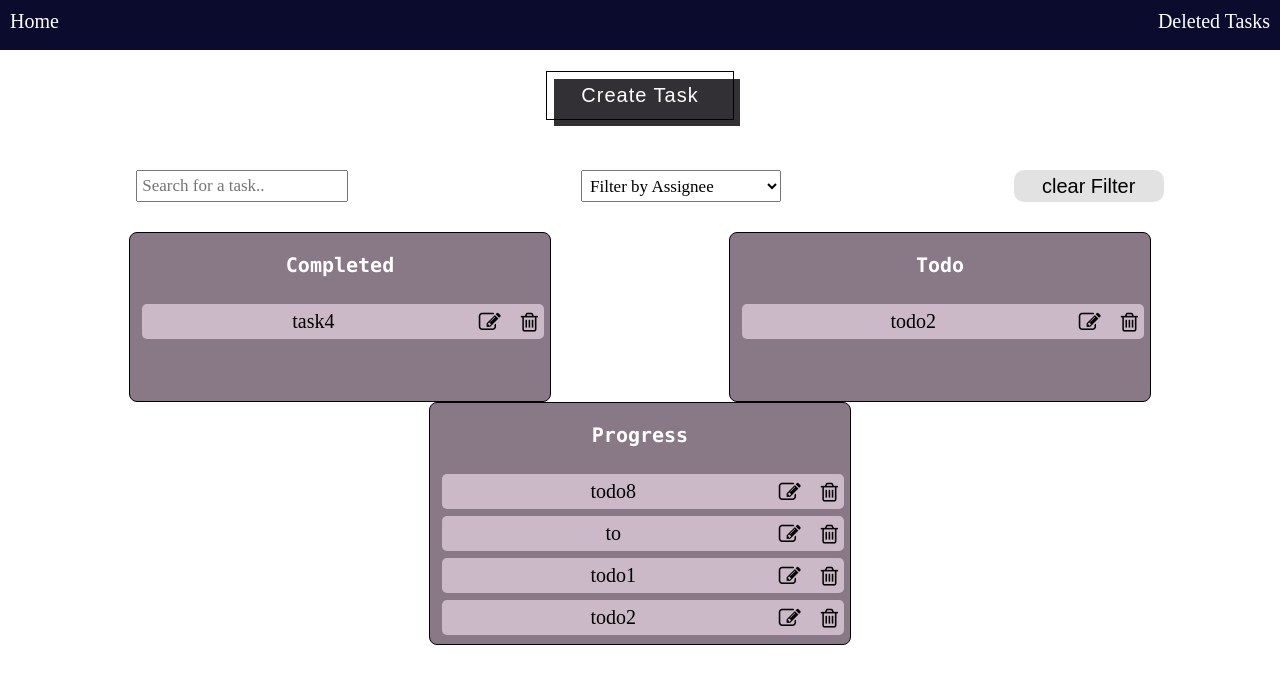
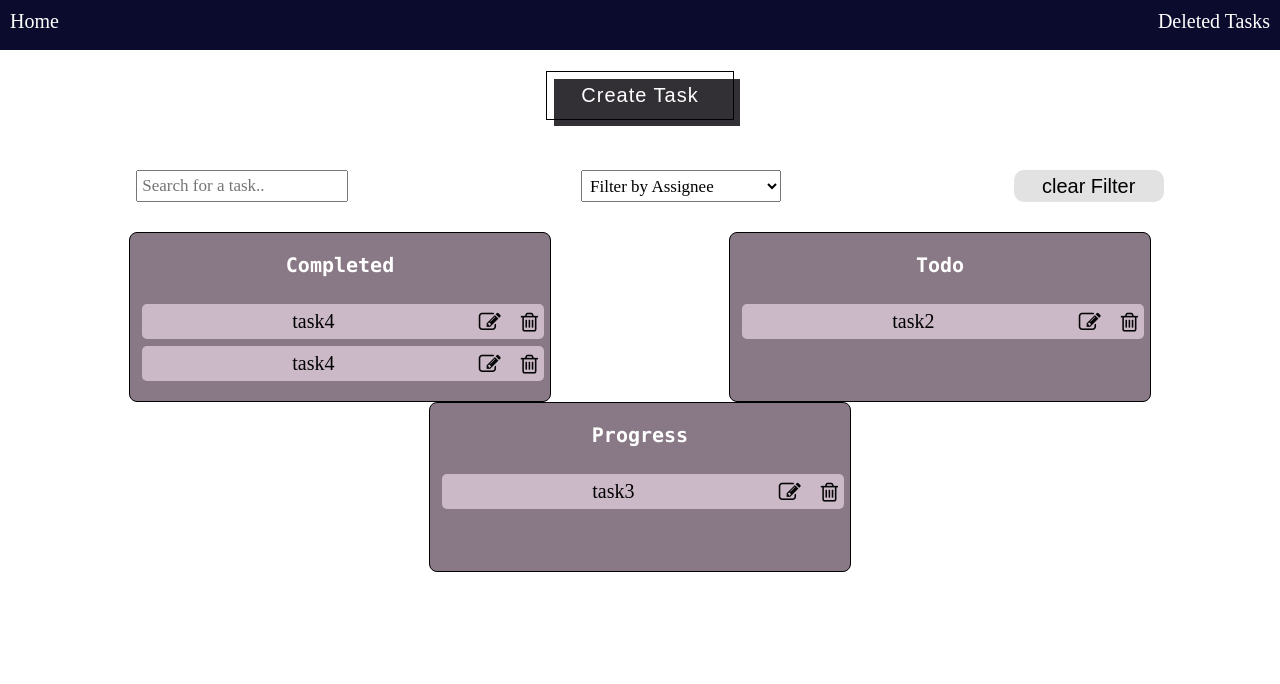
Before and after one commit to aastha-attentive/task2, a React (Create React App) app: page / in a window 1280 px wide. Shown: the top 684 px of the page. Built offline with nearby package versions, Linux system fonts and the light colour scheme; data requests are answered from the project's data file.

Commit message:
updating

```diff
--- a/db.json
+++ b/db.json
@@ -1,96 +1,66 @@
 {
   "tasks": [
     {
-      "id": "beb4ae91-b5af-4116-72d6-3d732c0e56c8",
-      "taskname": "todo2",
-      "assignee": "me",
-      "priority": "",
+      "id": "e07ec7bc-7164-f53a-0bc8-81f7b3e26ba8",
+      "taskname": "task4",
+      "assignee": "Me",
+      "priority": "P1",
       "days": "0",
       "hours": "1",
-      "statuss": "assigned",
-      "storypoints": "2023-01-26T10:12:20.726Z"
+      "statuss": "completed",
+      "storypoints": "2023-01-27T08:56:59.800Z"
     },
     {
-      "id": "3ae12a50-dc4e-775f-e6fc-a05a4ef0d5eb",
-      "taskname": "todo8",
-      "assignee": "",
-      "priority": "",
+      "id": "e07ec7bc-7164-f53a-81f7b3e26ba8",
+      "taskname": "task2",
+      "assignee": "Mentor",
+      "priority": "P1",
       "days": "1",
-      "hours": "2",
-      "statuss": "progress",
-      "storypoints": "2023-01-26T12:30:18.439Z"
+      "hours": "1",
+      "statuss": "assigned",
+      "storypoints": "2023-01-27T08:56:59.800Z"
     },
     {
-      "id": "50ab960c-8d5b-5c16-3d18-7f854d52e7cd",
-      "taskname": "to",
-      "assignee": "sapna",
-      "priority": "male",
-      "days": "1",
-      "hours": "2",
+      "id": "bc-7164-f53a-0bc8-81f7b3e26ba8",
+      "taskname": "task3",
+      "assignee": "Team Leader",
+      "priority": "P1",
+      "days": "0",
+      "hours": "1",
       "statuss": "progress",
-      "storypoints": "2023-01-26T17:53:32.872Z"
+      "storypoints": "2023-01-26T08:56:59.800Z"
     },
     {
-      "id": "a7c806ea-2cf5-6ce1-16a2-2d8f9d3e4f9e",
-      "taskname": "todo1",
-      "assignee": "",
-      "priority": "",
-      "days": 0,
-      "hours": 0,
-      "statuss": "progress",
-      "storypoints": "2023-01-26T18:28:35.073Z"
-    },
-    {
-      "id": "6cd30866-72c3-ec09-8a7e-b06d4ee6f5c0",
+      "id": "e07ec7bc-81f7b3e26ba8",
       "taskname": "task4",
-      "assignee": "sapna",
-      "priority": "male",
-      "days": "1",
-      "hours": "2",
+      "assignee": "Me",
+      "priority": "P1",
+      "days": "0",
+      "hours": "1",
       "statuss": "completed",
-      "storypoints": "2023-01-27T06:42:30.183Z"
-    },
-    {
-      "id": "9fcf9302-9d86-1f36-aca0-3d0c229aeabe",
-      "taskname": "todo2",
-      "assignee": "me",
-      "priority": "male",
-      "days": "7",
-      "hours": "9",
-      "statuss": "progress",
-      "storypoints": "2023-01-27T06:48:48.781Z"
+      "storypoints": "2023-01-27T08:56:59.800Z"
     }
   ],
   "deletedtasks": [
     {
-      "id": "f00db3f5-0362-264c-3a2a-7aa0e83bdb47",
-      "taskname": "todo1",
-      "assignee": "me",
+      "id": "e07ec7bc-7164-bc8-81f7b3e26ba8",
+      "taskname": "task9",
+      "assignee": "Me",
       "priority": "P1",
-      "days": "0",
-      "hours": "2",
-      "statuss": "completed",
-      "storypoints": "2023-01-26T09:19:55.264Z"
+      "days": "1",
+      "hours": "1",
+      "statuss": "progress",
+      "storypoints": "2023-01-27T08:56:59.800Z"
     },
     {
-      "id": "4416ca0b-50dd-f2e1-ca3e-957f47c4237b",
-      "taskname": "todo",
-      "assignee": "Me",
-      "priority": "",
-      "days": 0,
-      "hours": 0,
-      "statuss": "progress",
-      "storypoints": "2023-01-26T12:55:18.281Z"
-    },
-    {
-      "id": "e2e18ab9-d288-6494-43c8-d20ed4d59ffe",
-      "taskname": "todo1",
-      "assignee": "",
-      "priority": "",
-      "days": 0,
-      "hours": 0,
-      "statuss": "progress",
-      "storypoints": "2023-01-26T17:55:52.399Z"
+      "id": "e07ec7bc-7164-c8-81f7b3e26ba8",
+      "taskname": "task10",
+      "assignee": "Mentor",
+      "priority": "P1",
+      "days": "2",
+      "hours": "1",
+      "statuss": "completed",
+      "storypoints": "2023-01-27T08:56:59.800Z"
     }
   ]
 }
--- a/src/Components/CreateTask.js
+++ b/src/Components/CreateTask.js
@@ -70,13 +70,18 @@ const CreateTask = ({ taskid, toggleClass }) => {
           </div>
           <div className="inputfield">
             <label>Assignee</label>
-            <input
-              type="text"
-              className="input"
-              name="assignee"
-              value={inputValues.assignee}
-              onChange={handleInputChange}
-            />
+            <div className="custom_select">
+              <select
+                name="assignee"
+                value={inputValues.assignee}
+                onChange={handleInputChange}
+              >
+                <option value="">Select</option>
+                <option value="Me">Me</option>
+                <option value="Team Leader">Team Leader</option>
+                <option value="Mentor">Mentor</option>
+              </select>
+            </div>
           </div>
           <div className="inputfield">
             <label>Priority</label>
@@ -87,9 +92,9 @@ const CreateTask = ({ taskid, toggleClass }) => {
                 onChange={handleInputChange}
               >
                 <option value="">Select</option>
-                <option value="male">P1</option>
-                <option value="male">P2</option>
-                <option value="male">P3</option>
+                <option value="P1">P1</option>
+                <option value="P2">P2</option>
+                <option value="P3">P3</option>
               </select>
             </div>
           </div>
--- a/src/Components/Home.js
+++ b/src/Components/Home.js
@@ -20,9 +20,7 @@ const Home = () => {
   };
 
   const handleSearch2 = (target) => {
-    setUpdatedData(
-      taskData.filter((item) => item.assignee.toLowerCase().includes(target))
-    );
+    setUpdatedData(taskData.filter((item) => item.assignee.includes(target)));
   };
 
   const ClearFilter = () => {
@@ -136,9 +134,9 @@ const Home = () => {
           onChange={(e) => handleSearch2(e.target.value)}
         >
           <option value="">Filter by Assignee</option>
-          <option value="me">me</option>
-          <option value="team Lead">Team Lead</option>
-          <option value="mentor">Mentor</option>
+          <option value="Me">me</option>
+          <option value="Team Leader">Team Leader</option>
+          <option value="Mentor">Mentor</option>
         </select>
         <button onClick={ClearFilter}>clear Filter</button>
       </div>
```
